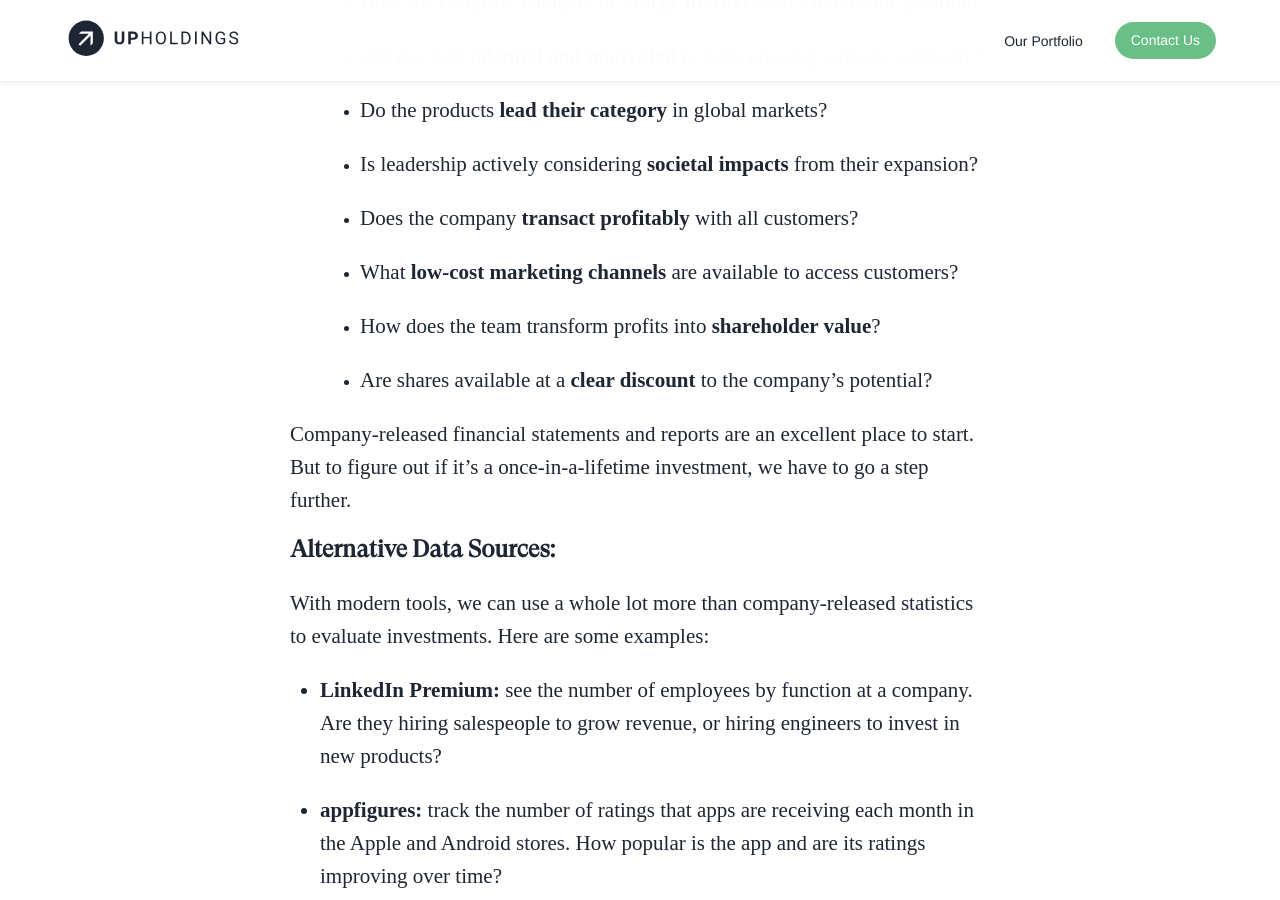
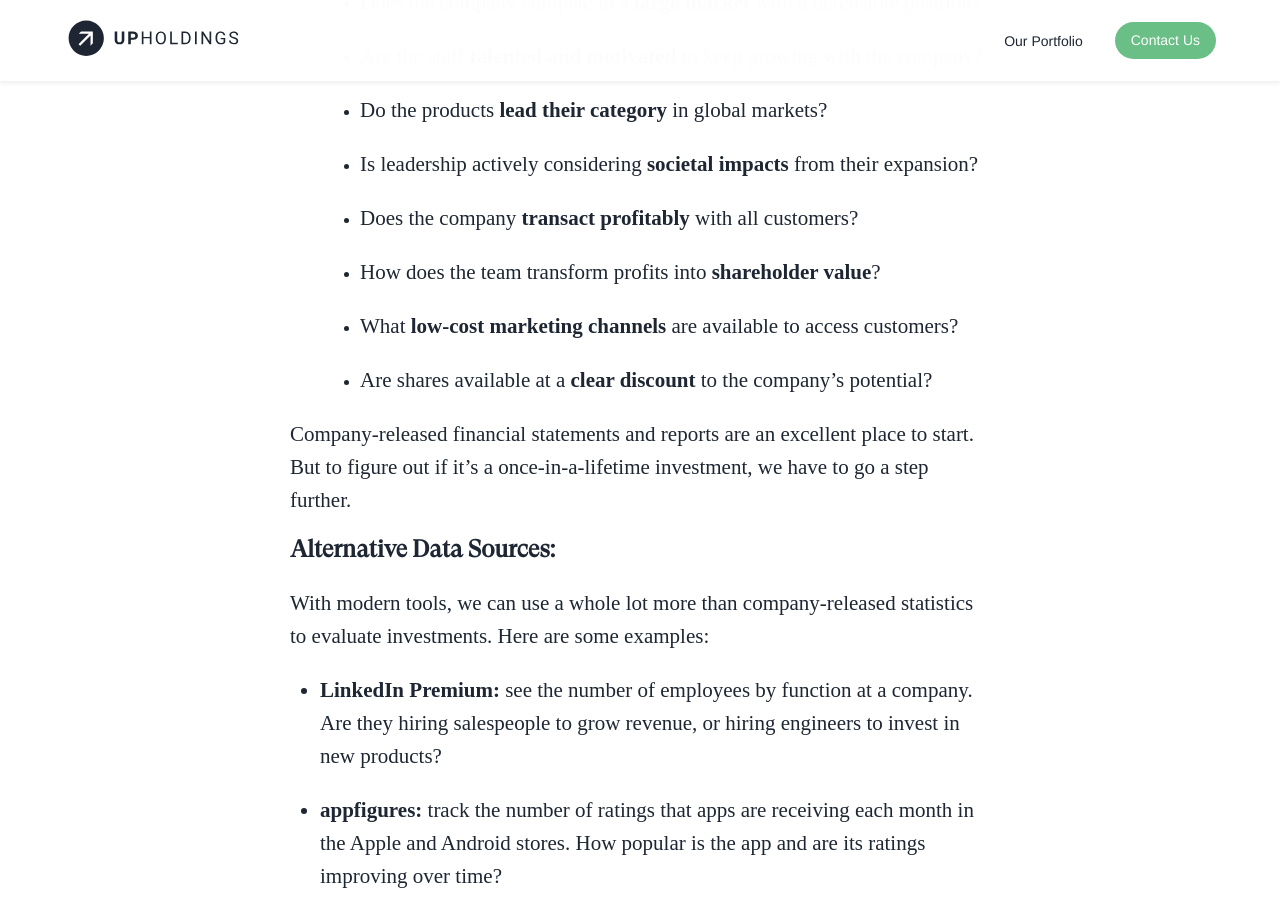
Before and after one commit to willanderson/Upholdings, a Jekyll site: the page built from _posts/2020-01-13-finding-the-next-apple.markdown, in a window 1280 px wide and 900 px high, scrolled down 1115 px. Built offline with Jekyll 4.4.1, drawn with Linux system fonts in a browser that asks for light colours; nearby versions of some CDN libraries; some web fonts are replaced; comment, search, counter and statistics services are not loaded.

```diff
--- a/_posts/2020-01-13-finding-the-next-apple.markdown
+++ b/_posts/2020-01-13-finding-the-next-apple.markdown
@@ -25,9 +25,9 @@ Every investor needs two things to evaluate a potential investment: (1) the righ
 
 5. Does the company **transact profitably** with all customers?
 
-6. What **low-cost marketing channels** are available to access customers?
+6. How does the team transform profits into **shareholder value**?
 
-7. How does the team transform profits into **shareholder value**?
+7. What **low-cost marketing channels** are available to access customers?
 
 8. Are shares available at a **clear discount** to the company’s potential?
 
```
Also changed, not shown: _drafts/designing-a-portfolio-to-beat-the-s-and-p.markdown (renamed from _posts/2020-01-21-designing-a-portfolio-to-beat-the-s-and-p.markdown), _drafts/make-the-most-of-passive-and-active-investing.markdown (renamed from _posts/2020-01-21-make-the-most-of-passive-and-active-investing.markdown).
